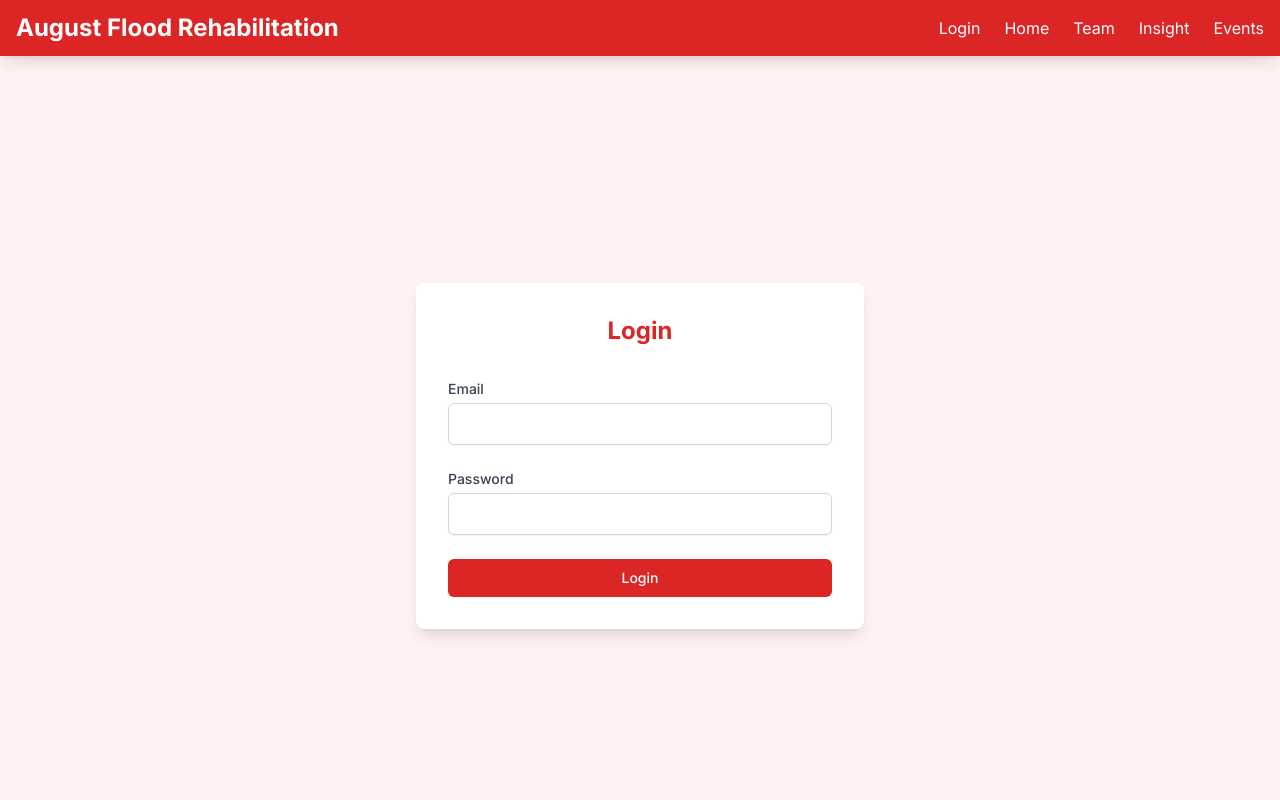
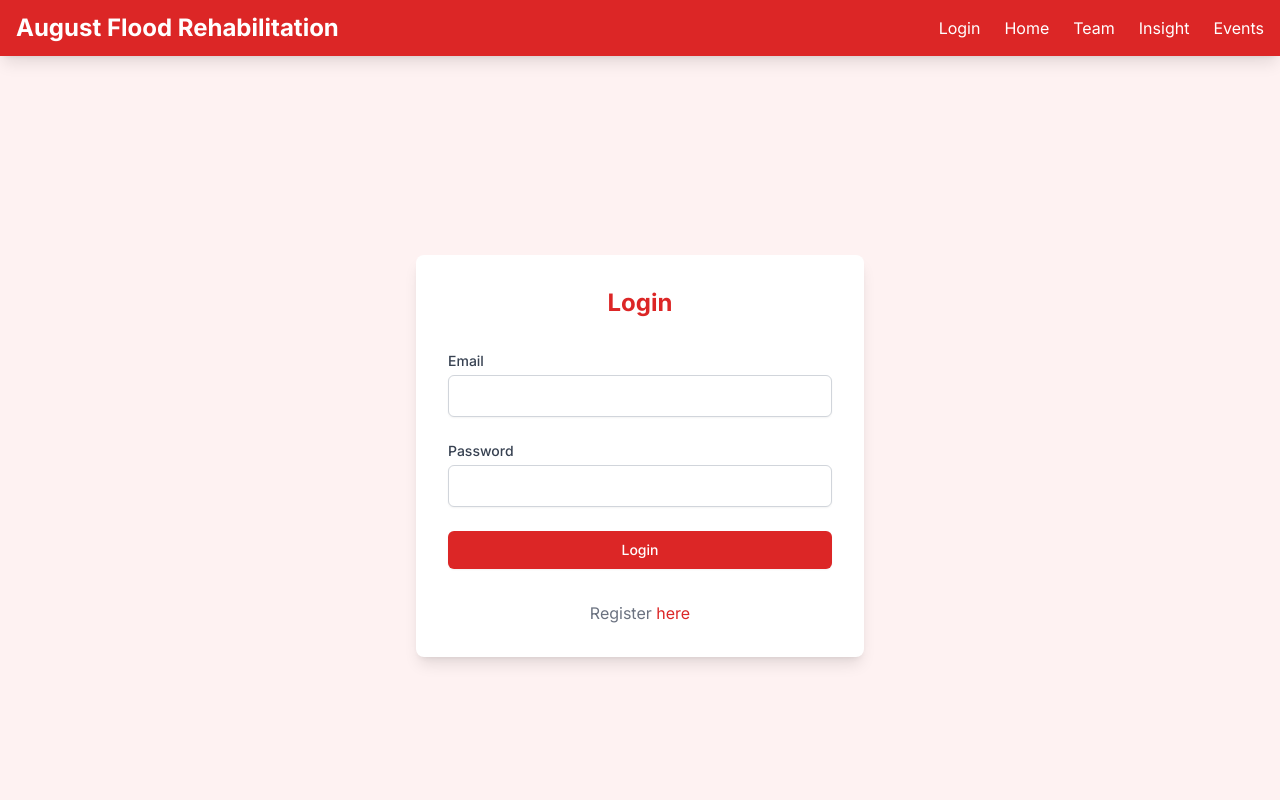
Before and after one commit to DipPal513/flood_rehabilitation, a Next.js app: page /login in a window 1280 px wide. Shown: the top 800 px of the page. Built offline with nearby package versions, Linux system fonts and the light colour scheme.

Commit message:
register feature added

```diff
--- a/package.json
+++ b/package.json
@@ -13,7 +13,7 @@
     "chart.js": "^4.4.4",
     "date-fns": "^3.6.0",
     "js-cookie": "^3.0.5",
-    "next": "14.2.5",
+    "next": "^14.2.5",
     "react": "^18",
     "react-chartjs-2": "^5.2.0",
     "react-content-loader": "^7.0.2",
--- a/src/app/login/page.jsx
+++ b/src/app/login/page.jsx
@@ -4,7 +4,7 @@ import axios from "axios";
 import toast, { Toaster } from "react-hot-toast";
 import Cookies from "js-cookie";
 import { useRouter } from "next/navigation";
-
+import Link from "next/link";
 const LoginPage = () => {
   const [email, setEmail] = useState("");
   const [password, setPassword] = useState("");
@@ -142,7 +142,7 @@ const LoginPage = () => {
             </button>
           </div>
         </form>
-
+        <p className="text-center text-gray-500">Register <Link href="/register" className="text-red-600">here</Link></p>
       </div>
       <Toaster />
     </div>
```
Also changed, not shown: 1 other file (tests, documents, lock files or other folders).
